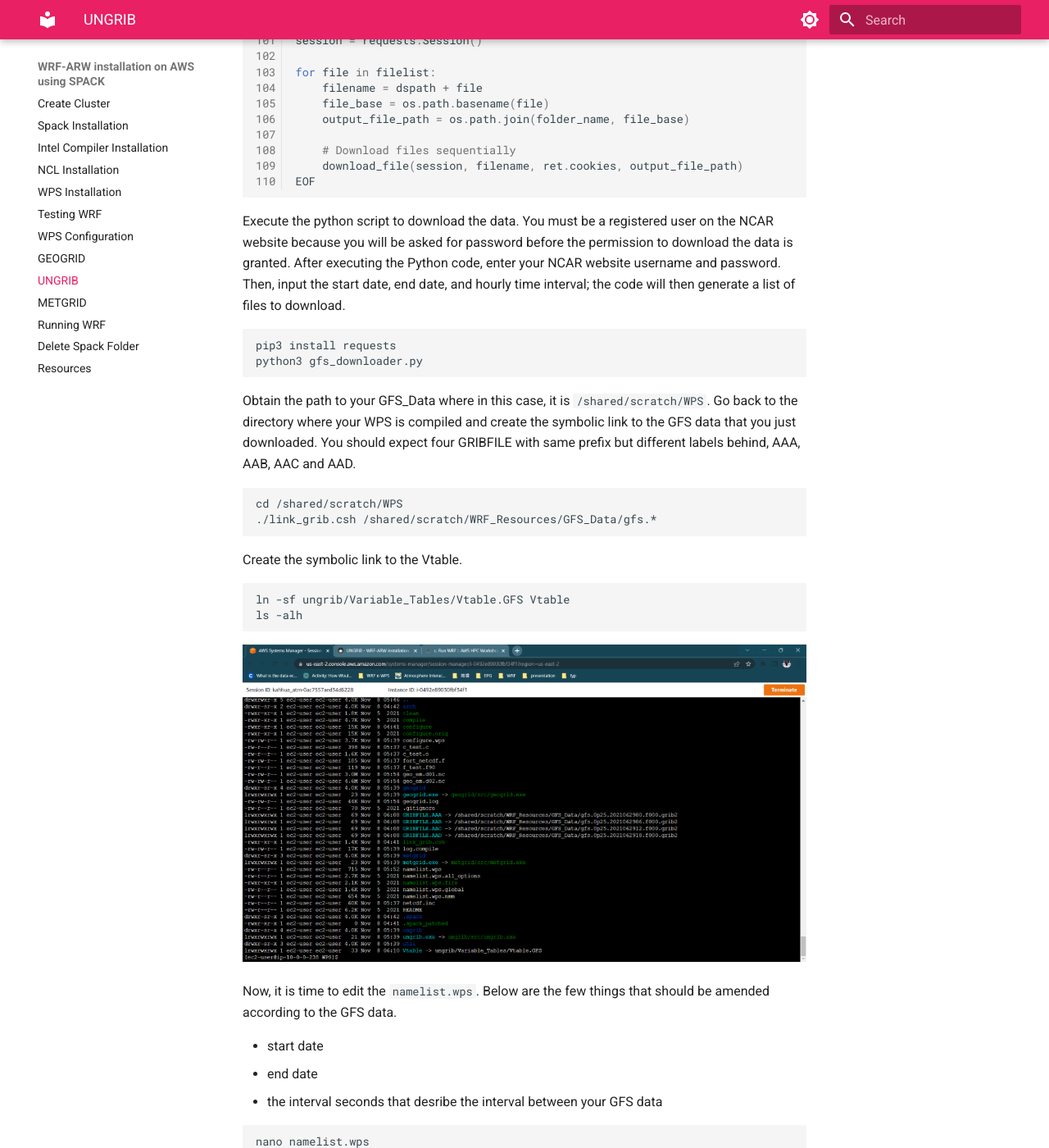
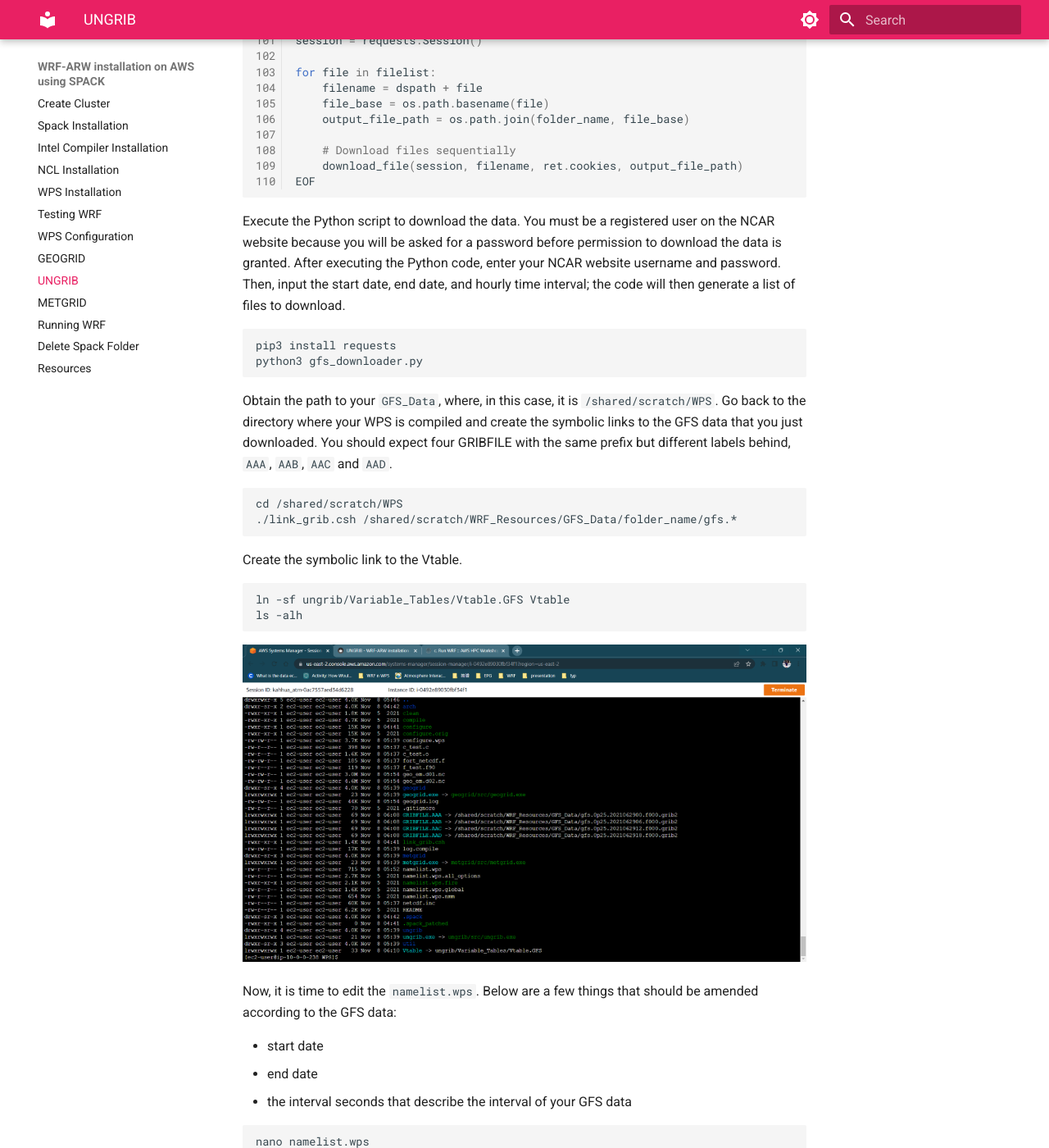
Before and after one commit to AtmosferaUSM/server_tutorial_WRF, an MkDocs documentation site: the page built from docs/ungrib.md, in a window 1280 px wide and 1400 px high, scrolled down 2322 px. Shown: the whole window at 82% size. Built offline with MkDocs 1.6.1 and Material for MkDocs 9.7.7, drawn with Linux system fonts in a browser that asks for light colours; some of the changed text lies outside the part shown.

Commit message:
Updated the docs.

````diff
--- a/docs/ungrib.md
+++ b/docs/ungrib.md
@@ -6,7 +6,7 @@
     mkdir GFS_Data
     cd GFS_Data
 
-Before you start using the python script, check the website [Research Data Archive website](https://rda.ucar.edu/datasets/ds084.1/index.html){target=_blank} to see if the data sets for your interested dates are available. Create a python script to download the GFS Data.
+Before you start using the Python script, check the website [Research Data Archive website](https://rda.ucar.edu/datasets/ds084.1/index.html){target=_blank} to see if the data sets for your interested dates are available. Create a Python script to download the GFS Data.
 
 
 ``` py linenums="1" title="gfs_downloader.py"
@@ -123,17 +123,17 @@
 ```
 
 
-Execute the python script to download the data. You must be a registered user on the NCAR website because you will be asked for password before the permission to download the data is granted. After executing the Python code, enter your NCAR website username and password. Then, input the start date, end date, and hourly time interval; the code will then generate a list of files to download.
+Execute the Python script to download the data. You must be a registered user on the NCAR website because you will be asked for a password before permission to download the data is granted. After executing the Python code, enter your NCAR website username and password. Then, input the start date, end date, and hourly time interval; the code will then generate a list of files to download.
 
     pip3 install requests
     python3 gfs_downloader.py
 
 
-Obtain the path to your GFS_Data where in this case, it is `/shared/scratch/WPS`. Go back to the directory where your WPS is compiled and create the symbolic link to the GFS data that you just downloaded. You should expect four GRIBFILE with same prefix but different labels behind, AAA, AAB, AAC and AAD.
+Obtain the path to your `GFS_Data`, where, in this case, it is `/shared/scratch/WPS`. Go back to the directory where your WPS is compiled and create the symbolic links to the GFS data that you just downloaded. You should expect four GRIBFILE with the same prefix but different labels behind, `AAA`, `AAB`, `AAC` and `AAD`.
 
 
     cd /shared/scratch/WPS
-    ./link_grib.csh /shared/scratch/WRF_Resources/GFS_Data/gfs.*
+    ./link_grib.csh /shared/scratch/WRF_Resources/GFS_Data/folder_name/gfs.*
 
 
 Create the symbolic link to the Vtable.
@@ -144,11 +144,11 @@
 ![Alt Text](images/ungrib/four_gribfiles_and_vtable.png)
 
 
-Now, it is time to edit the `namelist.wps`. Below are the few things that should be amended according to the GFS data.
+Now, it is time to edit the `namelist.wps`. Below are a few things that should be amended according to the GFS data:
 
 - start date
 - end date
-- the interval seconds that desribe the interval between your GFS data
+- the interval seconds that describe the interval of your GFS data
 
 
 ```
````
Also changed, not shown: other parts of docs/ungrib.md (+2 -2 lines), docs/geogrid.md (+4 -4 lines), docs/metgrid.md (+3 -3 lines), docs/run_wrf.md (+24 -6 lines).
